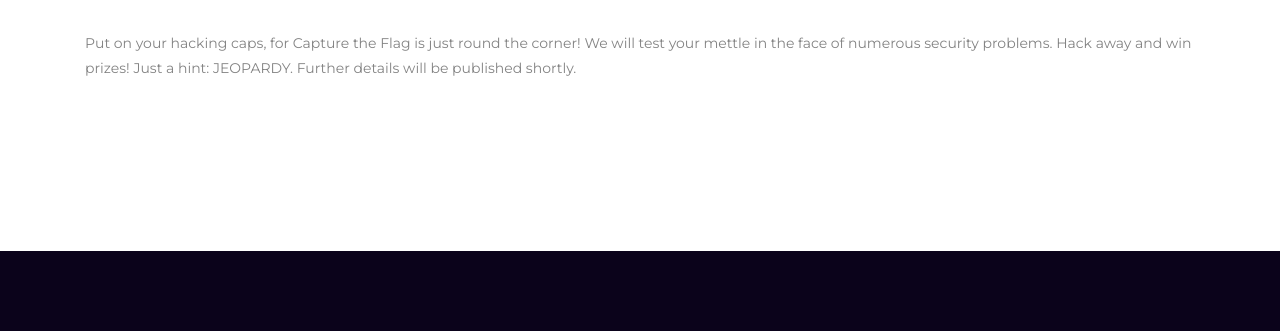
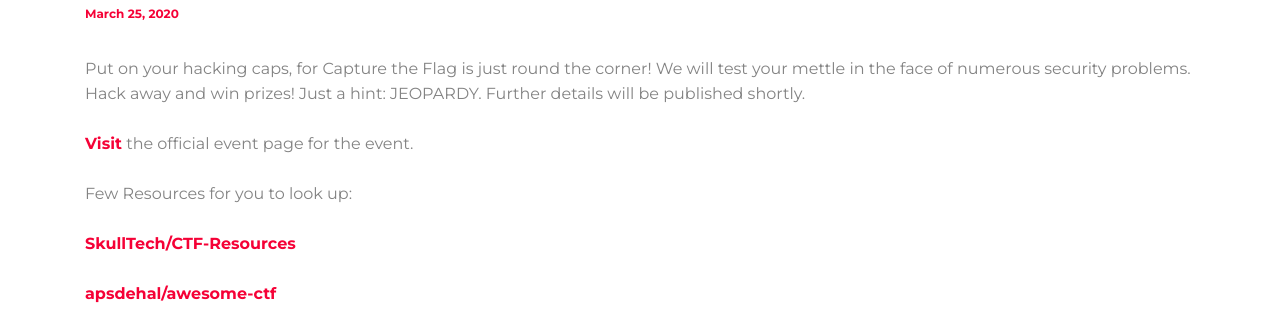
Before and after one commit to Waqar-107/CSE-Fest-2020-Website, a website: page events/ctf.html in a window 1280 px wide. Shown: the part 1620-1951 px from the top of the page. Drawn offline with Linux system fonts and the light colour scheme; files whose address does not match are found by name.

Commit message:
updated ctf

```diff
--- a/assets/js/event_countdown.js
+++ b/assets/js/event_countdown.js
@@ -28,12 +28,15 @@ $(".ai_contest_countdown")
   });
 
 
+// ----------------------------------------------
+// done
 $(".ctf_countdown")
-  .countdown("2020/03/10", function (event) {
+  .countdown("2020/03/25", function (event) {
     $(this).html(
       event.strftime('<div>%w <span>Weeks</span></div>  <div>%d <span>Days</span></div>  <div>%H<span>Hours</span></div> <div>%M<span>Minutes</span></div> <div>%S<span>Seconds</span></div>')
     );
   });
+// ----------------------------------------------
 
 
 // ----------------------------------------------
--- a/events/ctf.html
+++ b/events/ctf.html
@@ -27,6 +27,19 @@
     <link href="../assets/css/main.css" rel="stylesheet">
 
     <link rel="shortcut icon" type="image/x-icon" href="../assets/img/LOGO.svg">
+
+    <style type="text/css">
+        #ctf_description  a{
+            color: #f50136;
+            font-size: 16px;
+            font-weight: 700;
+        }
+
+        #ctf_description{
+            font-size: 16px;
+        }
+    </style>
+
 </head>
 <body>
 <div class="loader">
@@ -93,7 +106,7 @@
 <section class="pt100 pb100">
     <div class="container">
 
-        <div class="event_box">
+        <div class="event_box" id="ctf_description">
             <img src="../assets/img/bg/Group_cover.png" alt="csefest2020">
             <!-- countdown -->
             <section class="bg-img pt70 pb70" style="background-color: white;">
@@ -113,13 +126,28 @@
                 </div>
 
                 <div class="event_date">
-                    <!-- February 14, 2018 -->
+                    March 25, 2020
                 </div>
             </div>
             <div class="event_word">
                 <div class="row justify-content-center">
                     <div class="col-md-12 col-12">
-                        Put on your hacking caps, for Capture the Flag is just round the corner! We will test your mettle in the face of numerous security problems. Hack away and win prizes! Just a hint: JEOPARDY. Further details will be published shortly.
+                        Put on your hacking caps, for Capture the Flag is just round the corner! We will test your mettle in the face of numerous security problems. Hack away and win prizes! Just a hint: JEOPARDY. Further details will be published shortly.<br/><br/>
+
+                        <a target="_blank" href="https://www.facebook.com/events/833559220454179/">Visit</a> the official event page for the event.<br/><br/>
+
+                        Few Resources for you to look up:<br/><br/>
+                        <a href="https://github.com/SkullTech/CTF-Resources" target="_blank"
+                        >SkullTech/CTF-Resources
+                        </a><br/><br/>
+
+                        <a href="https://github.com/apsdehal/awesome-ctf" target="_blank">apsdehal/awesome-ctf </a><br/><br/>
+
+                        <a href="https://github.com/ctfs/resources" target="_blank">ctfs/resources</a><br/><br/>
+
+                        <a href="https://captf.com/practice-ctf/" target="_blank">https://captf.com/practice-ctf/</a>
+
+                        <br/><br/><br/>*The schedule is subject to change
                     </div>
                 </div>
             </div>
```
Also changed, not shown: assets/css/our_styles.css (+7 -0 lines), contact.html (+1 -1 lines).
